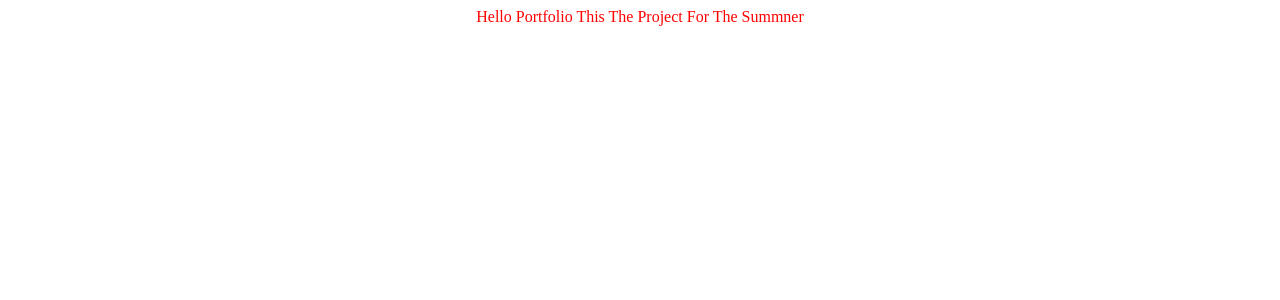
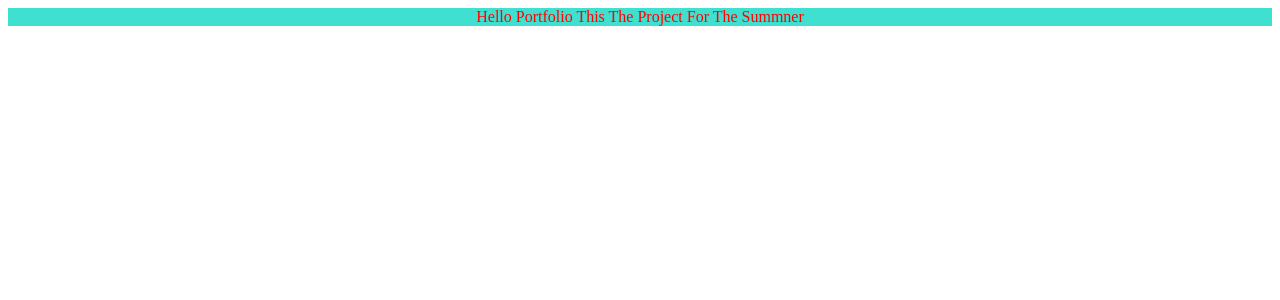
Before and after one commit to sashaTen/Portfolio, a React (Create React App) app: page / in a window 1280 px wide. Shown: the top 300 px of the page. Built offline with nearby package versions, Linux system fonts and the light colour scheme.

Commit message:
turquise  color  set  as  a  background

```diff
--- a/src/index.css
+++ b/src/index.css
@@ -4,4 +4,5 @@
   color:  red;
   text-transform: capitalize;
   text-align: center;
+  background-color: turquoise;
 }
```
